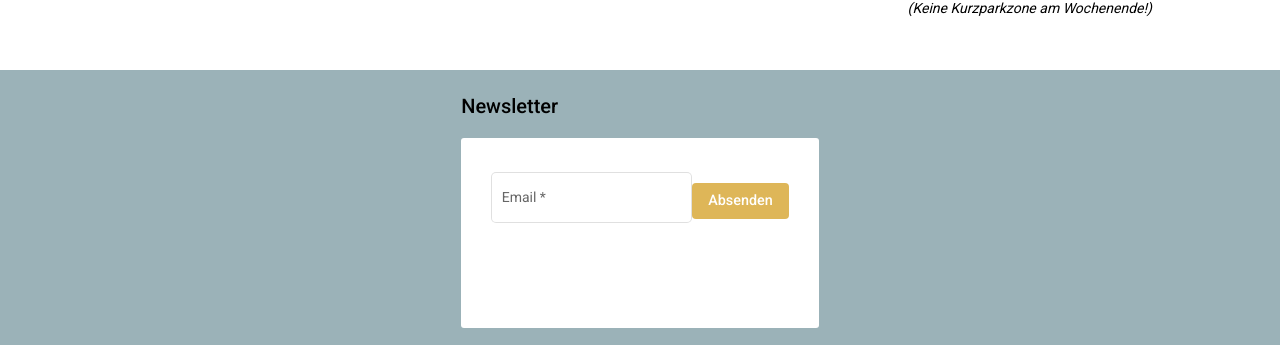
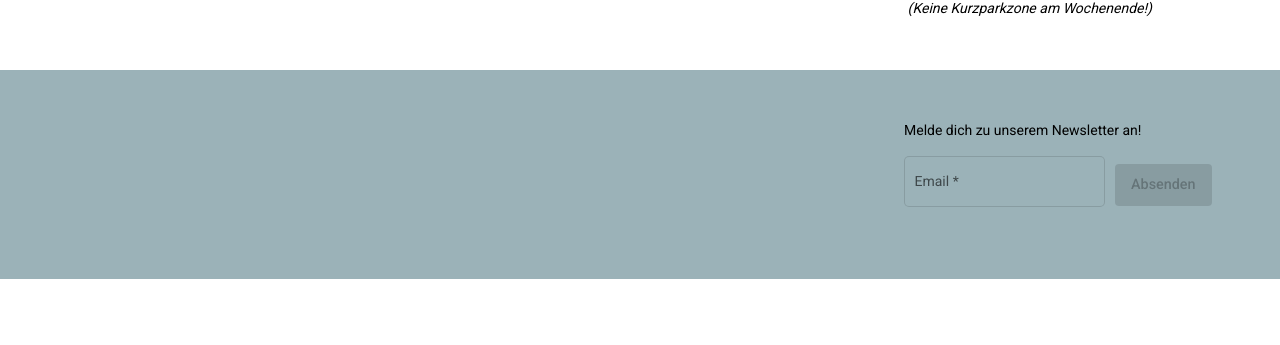
Before and after one commit to bauerbua/klein.Design-frontend, an Angular app: page /home in a window 1280 px wide. Shown: the part 2349-2694 px from the top of the page. After the commit the page ends 2628 px from the top, so only its background shows below. Built offline with nearby package versions, Linux system fonts and the light colour scheme; no server answers.

Commit message:
inbetween styling

```diff
--- a/src/app/shared/components/newsletter-form/newsletter-form.component.html
+++ b/src/app/shared/components/newsletter-form/newsletter-form.component.html
@@ -1,4 +1,5 @@
-<h2>Newsletter</h2>
+<div class="newsletter">
+  <p>Melde dich zu unserem Newsletter an!</p>
   <form #f="ngForm" (ngSubmit)="onSubmit()">
       <mat-form-field appearance="outline">
         <mat-label>Email</mat-label>
@@ -13,7 +14,8 @@
           required
           email>
         <mat-error>Ungültige Email-Adresse</mat-error>
-      <mat-error *ngIf="response">{{response}}</mat-error>
+        <mat-hint *ngIf="response">{{response}}</mat-hint>
       </mat-form-field>
       <button mat-raised-button [disabled]="f.invalid" type="submit">Absenden</button>
   </form>
+</div>
--- a/src/app/shared/components/newsletter-form/newsletter-form.component.scss
+++ b/src/app/shared/components/newsletter-form/newsletter-form.component.scss
@@ -1,17 +1,9 @@
-form {
-  padding: 30px;
-  background-color: white;
+.newsletter {
+  padding: 20px;
   border-radius: 3px;
-  height: 130px;
 
-  .form-group {
-    input {
-      margin-right: 10px;
-    }
-
-    label {
-      display: block;
-      margin-bottom: 5px;
-    }
+  .mat-raised-button {
+    margin-left: 10px;
+    height: 42px;
   }
 }
--- a/src/app/views/exhibitors/exhibitors.component.html
+++ b/src/app/views/exhibitors/exhibitors.component.html
@@ -2,7 +2,10 @@
   <div class="filter">
     <span class="p-input-icon-left">
     <i class="pi pi-search"></i>
-    <input [(ngModel)]="searchValue" placeholder="Durchsuche Aussteller..." type="text">
+      <mat-form-field appearance="outline">
+        <mat-label>Durchsuche Aussteller</mat-label>
+        <input matInput [(ngModel)]="searchValue" type="text">
+      </mat-form-field>
   </span>
   </div>
   <div class="gallery">
--- a/src/app/views/exhibitors/exhibitors.component.scss
+++ b/src/app/views/exhibitors/exhibitors.component.scss
@@ -10,7 +10,7 @@
     width: 60%;
     margin: 0 auto 20px auto;
 
-    span, input {
+    .mat-form-field {
       width: 100%;
     }
   }
--- a/src/app/views/exhibitors/exhibitors.module.ts
+++ b/src/app/views/exhibitors/exhibitors.module.ts
@@ -7,6 +7,7 @@ import { SingleExhibitorComponent } from './single-exhibitor/single-exhibitor.co
 import { SharedComponentsModule } from '../../shared/components/shared-components.module';
 import { FormsModule } from '@angular/forms';
 import { SharedModule } from '../../shared/shared.module';
+import { MatInputModule } from '@angular/material/input';
 
 @NgModule({
   declarations: [ExhibitorsComponent, SingleExhibitorComponent],
@@ -16,6 +17,7 @@ import { SharedModule } from '../../shared/shared.module';
         SharedComponentsModule,
         FormsModule,
         SharedModule,
+        MatInputModule,
     ]
 })
 export class ExhibitorsModule { }
--- a/src/app/views/home/home.component.html
+++ b/src/app/views/home/home.component.html
@@ -67,6 +67,14 @@
   </section>
 
   <section id="footer">
-    <app-newsletter-form></app-newsletter-form>
+    <div class="col-3">
+
+    </div>
+    <div class="col-3">
+
+    </div>
+    <div class="col-3">
+      <app-newsletter-form></app-newsletter-form>
+    </div>
   </section>
 </div>
--- a/src/app/views/home/home.component.scss
+++ b/src/app/views/home/home.component.scss
@@ -127,6 +127,14 @@
   #footer {
     background-color: $primary;
     margin-bottom: 0;
+    display: flex;
+    flex-flow: row;
+    justify-content: space-between;
+    padding: 30px;
+
+    .col-3 {
+      width: 30%
+    }
   }
 
 }
--- a/src/styles/utilities.scss
+++ b/src/styles/utilities.scss
@@ -1,8 +1,6 @@
 @import "_colors.scss";
 
 button {
-  background: $tertiary !important;
-  color: white !important;
   border: none !important;
   font-size: .9rem !important;
 }
```
Lines whose indentation alone changed are shown as unchanged.
